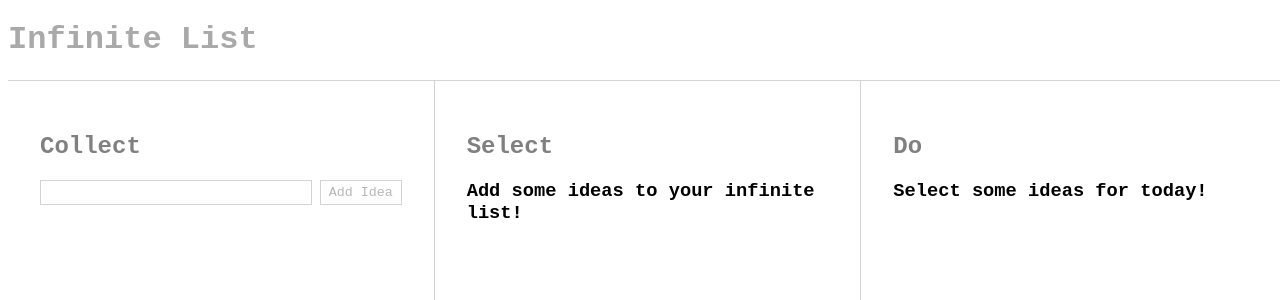
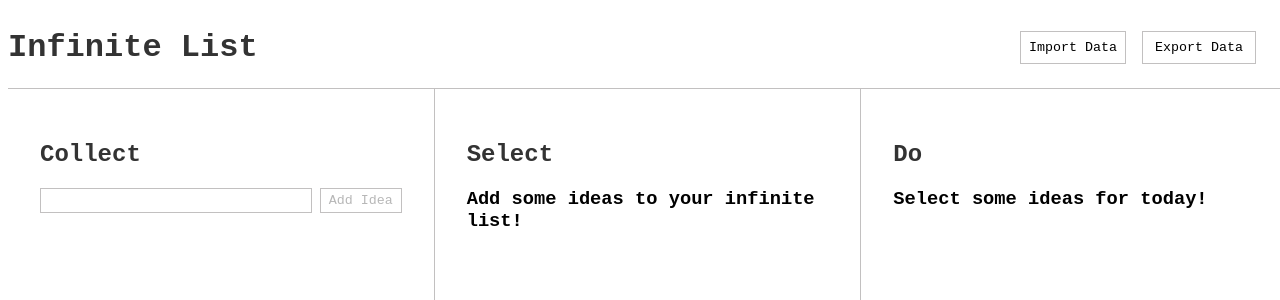
Before and after one commit to konradfritte/infinite-list, an Angular app: page / in a window 1280 px wide. Shown: the top 300 px of the page. Built offline with nearby package versions, Linux system fonts and the light colour scheme.

Commit message:
add basic export and import functionality

```diff
--- a/src/app/app.component.html
+++ b/src/app/app.component.html
@@ -1,4 +1,23 @@
-<h1>Infinite List</h1>
+<header>
+  <h1>Infinite List</h1>
+  <input (change)="import($event)" type="file" id="file" accept=".json" class="import">
+  <label for="file" tabindex="0">Import Data</label>
+  <button (click)="showDialog(true)">Export Data</button>
+  <dialog #dialog>
+    <div>
+      <button autofocus (click)="showDialog(false)">Close</button>
+      <pre>{{exportData()}}</pre>
+      <button (click)="export()">Copy to clipboard</button>
+    </div>
+  </dialog>
+
+  <dialog #importDialog>
+    <div>
+      <button autofocus (click)="showDialog(false)">Close</button>
+      <button (click)="export()">Copy to clipboard</button>
+    </div>
+  </dialog>
+</header>
 <main>
   <div class="collect-section">
     <h2>Collect</h2>
--- a/src/app/app.component.scss
+++ b/src/app/app.component.scss
@@ -1,33 +1,97 @@
+$color-text: #333333;
+$color-border: #c2c0c0;
+$color-background: #ffffff;
+
 :host {
     font-family: 'Courier New', Courier, monospace;
     // font-family: 'Times New Roman', Times, serif;
 
     button,
-    input[type="submit"] {
+    input[type="submit"],
+    label {
+        padding: 4px 8px;
+
+        border: 1px solid $color-border;
+
+        background-color: white;
         box-shadow: none;
 
-        padding: 4px 8px;
-
         font-family: 'Courier New', Courier, monospace;
-
-        background-color: white;
-
-        border: 1px solid lightgrey;
 
         cursor: pointer;
 
         &:hover {
-            background-color: lightgrey;
+            background-color: $color-border;
         }
     }
 
     input[type="text"] {
-        border: 1px solid lightgrey;
+        border: 1px solid $color-border;
     }
 
+    dialog {
+        padding: 16px;
 
-    h1 {
-        color: darkgrey;
+        border: 1px solid $color-border;
+
+        div {
+            display: grid;
+            grid-template-columns: auto;
+            grid-template-rows: max-content 1fr;
+            gap: 16px;
+
+            button {
+                width: max-content;
+                justify-self: end;
+
+                margin: 0;
+            }
+
+            pre {
+                padding: 16px;
+                margin: 0;
+
+                border: 1px solid $color-border;
+
+                overflow-y: auto;
+            }
+        }
+
+        width: 50%;
+        max-height: 70%;
+    }
+
+    .import {
+        display: none;
+
+        & + label {
+
+            font-size: 13.33px;
+            padding: 8px;
+            height: max-content;
+        }
+    }
+
+    header {
+        display: grid;
+
+        grid-template-columns: 1fr repeat(2, max-content);
+        gap: 16px;
+
+        align-items: center;
+
+        h1 {
+            color: $color-text;
+        }
+
+        button {
+            height: max-content;
+
+            padding: 8px 12px;
+            margin-right: 16px;
+
+            align-self: center;
+        }
     }
 
     main {
@@ -37,7 +101,7 @@
 
         display: grid;
 
-        border-top: 1px solid lightgrey;
+        border-top: 1px solid $color-border;
 
         grid-template-columns: repeat(3, 1fr);
         // gap: 16px;
@@ -47,10 +111,10 @@
 
             overflow-y: auto;
 
-            border-right: 1px solid lightgrey;
+            border-right: 1px solid $color-border;
 
             h2 {
-                color: grey;
+                color: $color-text;
             }
 
             li {
@@ -68,31 +132,20 @@
                     text-decoration: line-through;
                     opacity: 0.5;
                 }
-
-                // button {
-                //     border-color: lightcoral;
-                //     background-color: lightcoral;
-                // }
             }
 
             &.select-section {
                 div {
                     padding: 16px;
 
-                    // border: 2px solid blue;
-                    // box-shadow: 2px 2px blue;
-
-                    border: 2px solid grey;
-                    box-shadow: 2px 2px grey;
-
                     display: grid;
-
                     grid-template-areas:
                         "a a"
                         "b b"
                         "c d";
+                    gap: 8px;
 
-                    gap: 8px;
+                    border: 2px solid $color-text;
 
                     p {
                         grid-area: a;
@@ -110,26 +163,21 @@
                     }
 
                     button {
-                        // border: 1px solid blue;
-                        // color: blue;
-
-                        border: 1px solid grey;
+                        border: 1px solid $color-text;
+                        font-weight: bold;
 
                         &.schedule {
                             grid-area: c;
-
-                            font-weight: bold;
                         }
 
                         &.postpone {
                             grid-area: d;
 
-                            font-weight: bold;
                         }
 
                         &:hover {
-                            background-color: grey;
-                            color: white;
+                            background-color: $color-text;
+                            color: $color-background;
                         }
                     }
                 }
@@ -140,6 +188,12 @@
                     opacity: 0.5;
                 }
             }
+
+            &.review-section {
+                button:last-of-type {
+                    margin-left: 4px;
+                }
+            }
         }
     }
 }
--- a/src/app/app.component.ts
+++ b/src/app/app.component.ts
@@ -1,4 +1,4 @@
-import { Component, computed, signal } from '@angular/core';
+import { Component, ElementRef, computed, signal, viewChild } from '@angular/core';
 import { RouterOutlet } from '@angular/router';
 import { FormControl, FormGroup, ReactiveFormsModule, Validators } from '@angular/forms';
 import { openDB } from 'idb';
@@ -24,11 +24,14 @@ interface Todo {
   styleUrl: './app.component.scss'
 })
 export class AppComponent {
+  dialog = viewChild<ElementRef>('dialog');
+  exportData = signal('');
+
   todos = signal<Todo[]>([]);
   todosForToday = signal<Todo[]>([]);
 
   scheduledTodos = computed(() => this.todos().filter(todo => todo.scheduled));
-  reviewTodo = computed(() => this.todosForToday()[0])
+  reviewTodo = computed(() => this.todosForToday()[0]);
 
   form = new FormGroup({
     title: new FormControl("", [Validators.required])
@@ -66,8 +69,6 @@ export class AppComponent {
     this.synchronizeWithDatabase();
 
     this.form.reset();
-
-    console.log(this.form);
   }
 
   async schedule(id: number) {
@@ -151,6 +152,55 @@ export class AppComponent {
     return await store.getAll();
   }
 
+  async showDialog(state: boolean) {
+    const dialog = this.dialog()?.nativeElement;
+
+    if (!state) {
+      dialog.close();
+
+      return;
+    }
+
+    this.exportData.set(JSON.stringify(this.todos(), null, 2));
+
+    dialog.showModal();
+  }
+
+  async export() {
+    navigator.clipboard.writeText(this.exportData());
+  }
+
+  async import(event: any) {
+    const file: File = event.target.files[0];
+
+    if (!file) {
+      return;
+    }
+
+    const reader = new FileReader();
+
+    reader.onload = async (e) => {
+      const data = e.target?.result as string;
+
+      const todos: Todo[] = JSON.parse(data);
+
+      const tx = (await this.db).transaction('todos', 'readwrite');
+      const store = tx.objectStore('todos');
+
+      const requests = todos.map(todo => {
+        const { id, ...attributes } = todo;
+
+        return store.add(attributes);
+      });
+
+      await Promise.all(requests);
+
+      this.synchronizeWithDatabase();
+    }
+
+    reader.readAsText(file);
+  }
+
   private async getTodosForToday() {
     const tx = (await this.db).transaction('todos', 'readonly');
     const store = tx.objectStore('todos');
```
